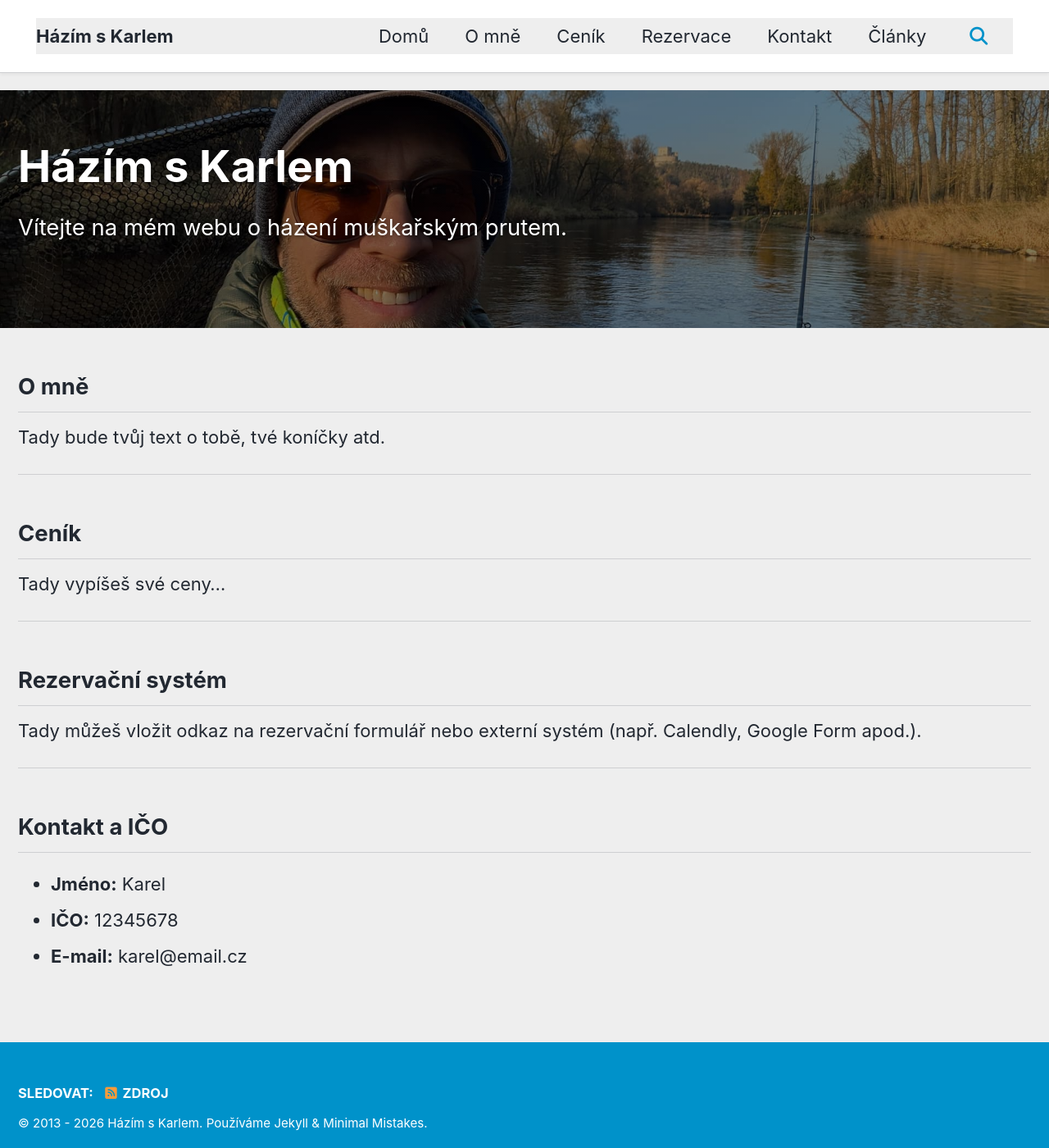
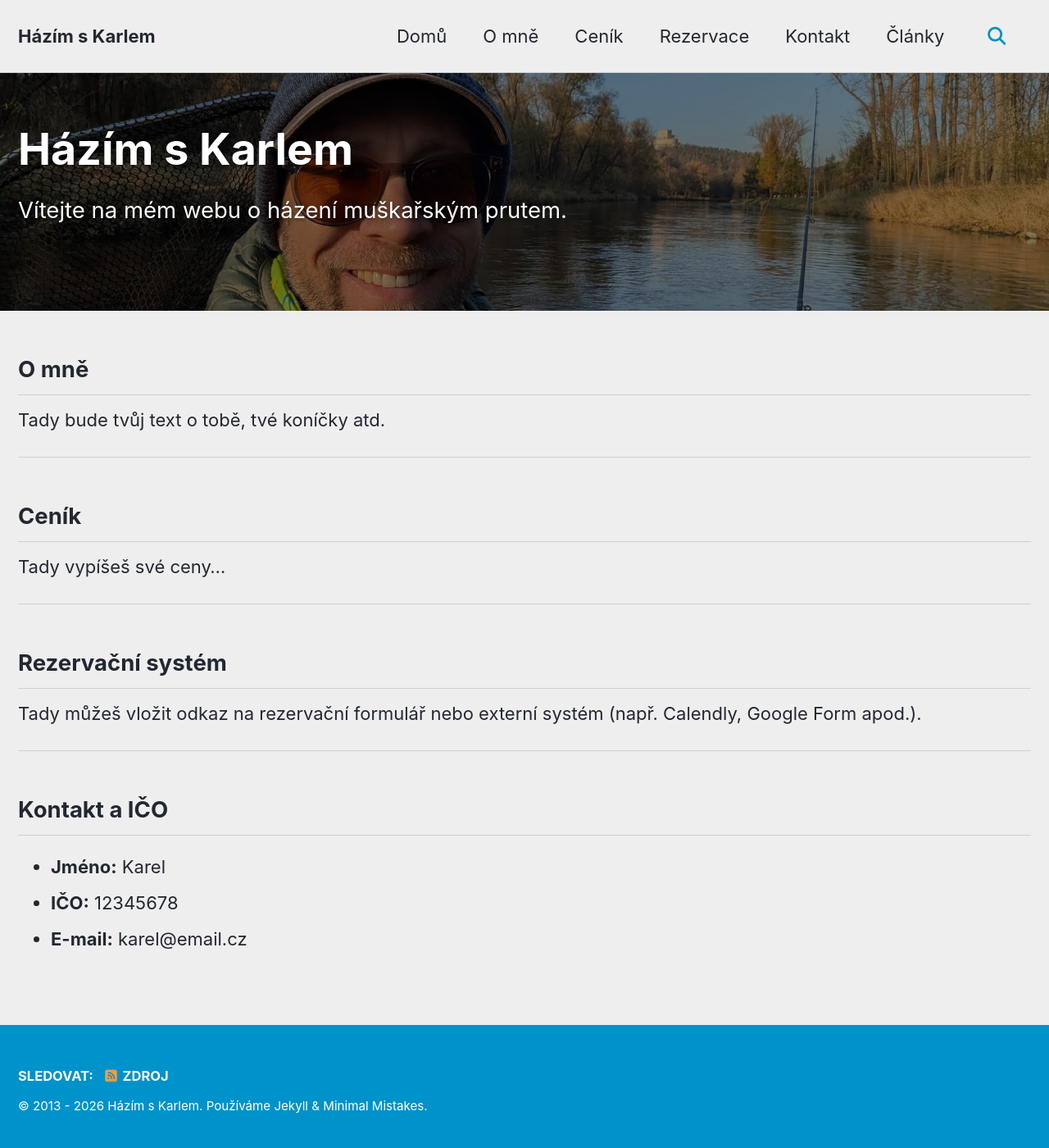
Before and after one commit to hazimskarlem/hazimskarlem.github.io, a Jekyll site: the page built from index.md, in a window 1280 px wide and 1400 px high. Shown: the whole window at 82% size. Built offline with Jekyll 4.4.1, drawn with Linux system fonts in a browser that asks for light colours; cached includes are drawn as plain includes.

Commit message:
Update main.scss

```diff
--- a/assets/css/main.scss
+++ b/assets/css/main.scss
@@ -7,46 +7,3 @@
 
 @import "minimal-mistakes/skins/{{ site.minimal_mistakes_skin | default: 'default' }}"; // skin
 @import "minimal-mistakes"; // main partials
-
-
-// ==========================================================
-// FIXNÍ HORNÍ MENU A BEZPEČNÉ ODSAZENÍ PRO VŠECHNY STRÁNKY
-// ==========================================================
-
-.masthead {
-  position: fixed !important;
-  top: 0;
-  left: 0;
-  width: 100%;
-  z-index: 9999;
-  background-color: #ffffff !important;
-  box-shadow: 0 2px 4px rgba(0,0,0,0.05);
-}
-
-// Sjednocení vnitřního boxu menu, aby se při přechodu mezi stránkami neposkakovalo
-.masthead__inner-wrap {
-  max-width: 100% !important;
-  padding-left: 2em !important;
-  padding-right: 2em !important;
-  margin: 0 auto !important;
-}
-
-// Odsazení obsahu na hlavní stránce i podstránkách, aby fixní lišta nepřekrývala nadpisy
-.initial-content {
-  padding-top: 5em !important;
-}
-
-
-// ==========================================================
-// ODSTRANĚNÍ NEŽÁDOUCÍCH RÁMEČKŮ A IKON ŘETĚZU
-// ==========================================================
-
-a:focus, button:focus, .site-title:focus, :target, h1:focus, h2:focus, h3:focus {
-  outline: none !important;
-  box-shadow: none !important;
-}
-
-// Skrytí obtěžujících ikon řetězu u nadpisů s kotvami
-.header-link {
-  display: none !important;
-}
```
